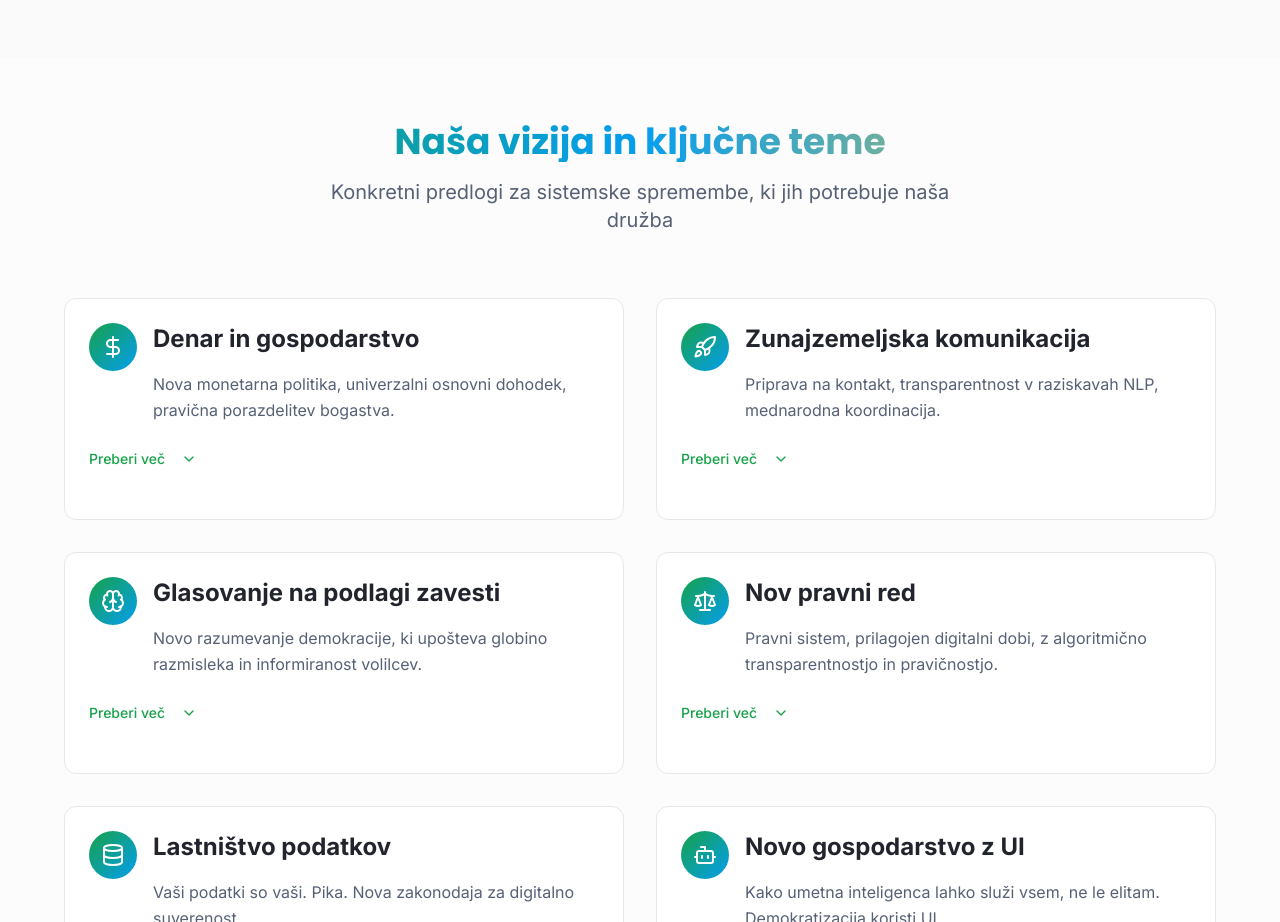
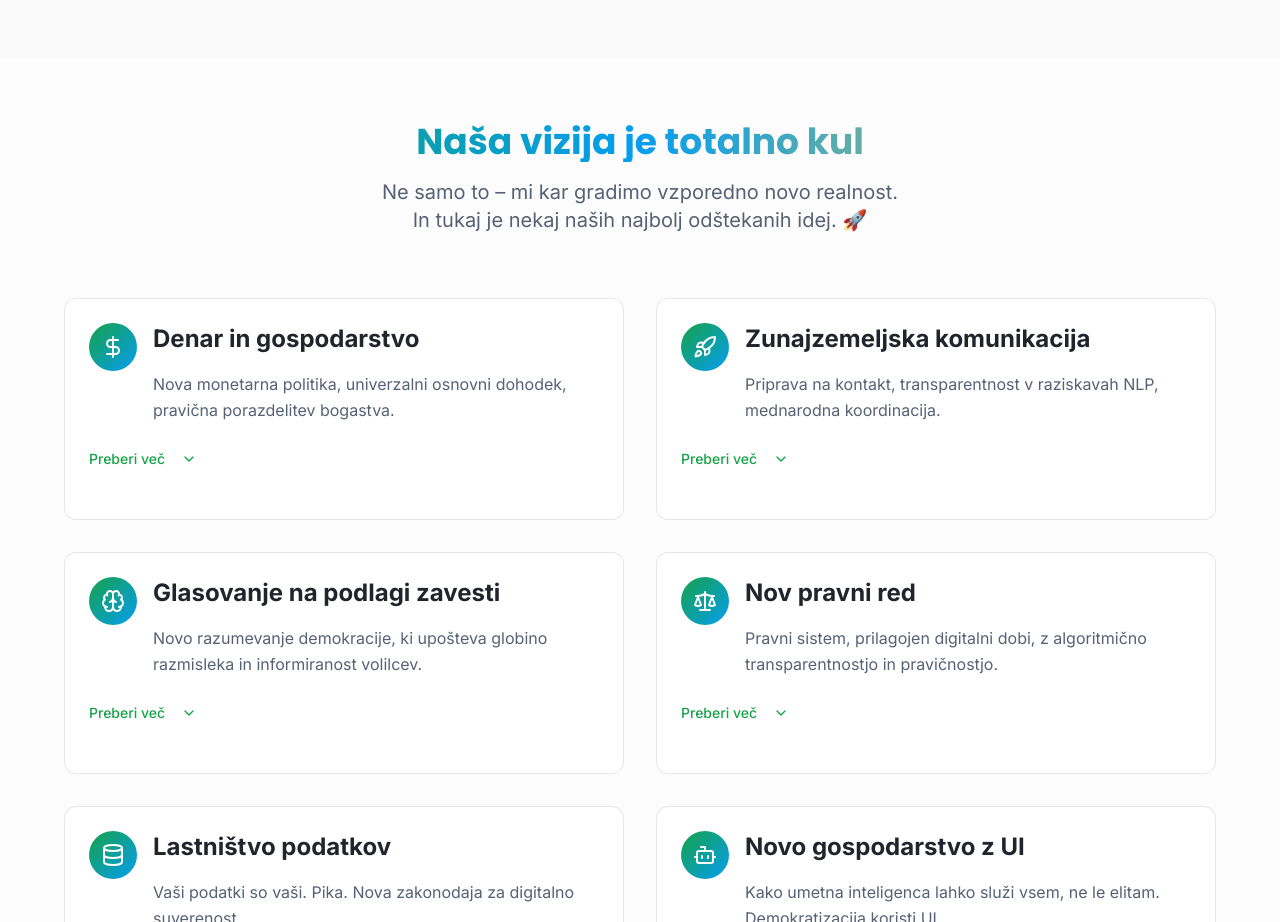
Before and after one commit to BrillyantJosh/nov-svetovni-red-lana, a React (Vite) app: page / in a window 1280 px wide. Shown: the part 1080-2002 px from the top of the page. Built offline with nearby package versions, Linux system fonts and the light colour scheme; the HTML template or start-up script is replaced by a standard one.

Commit message:
Update vision section text

```diff
--- a/src/pages/Index.tsx
+++ b/src/pages/Index.tsx
@@ -108,10 +108,11 @@ const Index = () => {
         <div className="max-w-6xl mx-auto">
           <div className="text-center mb-16">
             <h2 className="font-heading text-4xl font-bold mb-4 text-gradient">
-              Naša vizija in ključne teme
+              Naša vizija je totalno kul
             </h2>
             <p className="text-xl text-muted-foreground max-w-2xl mx-auto">
-              Konkretni predlogi za sistemske spremembe, ki jih potrebuje naša družba
+              Ne samo to – mi kar gradimo vzporedno novo realnost.<br />
+              In tukaj je nekaj naših najbolj odštekanih idej. 🚀
             </p>
           </div>
 
```
